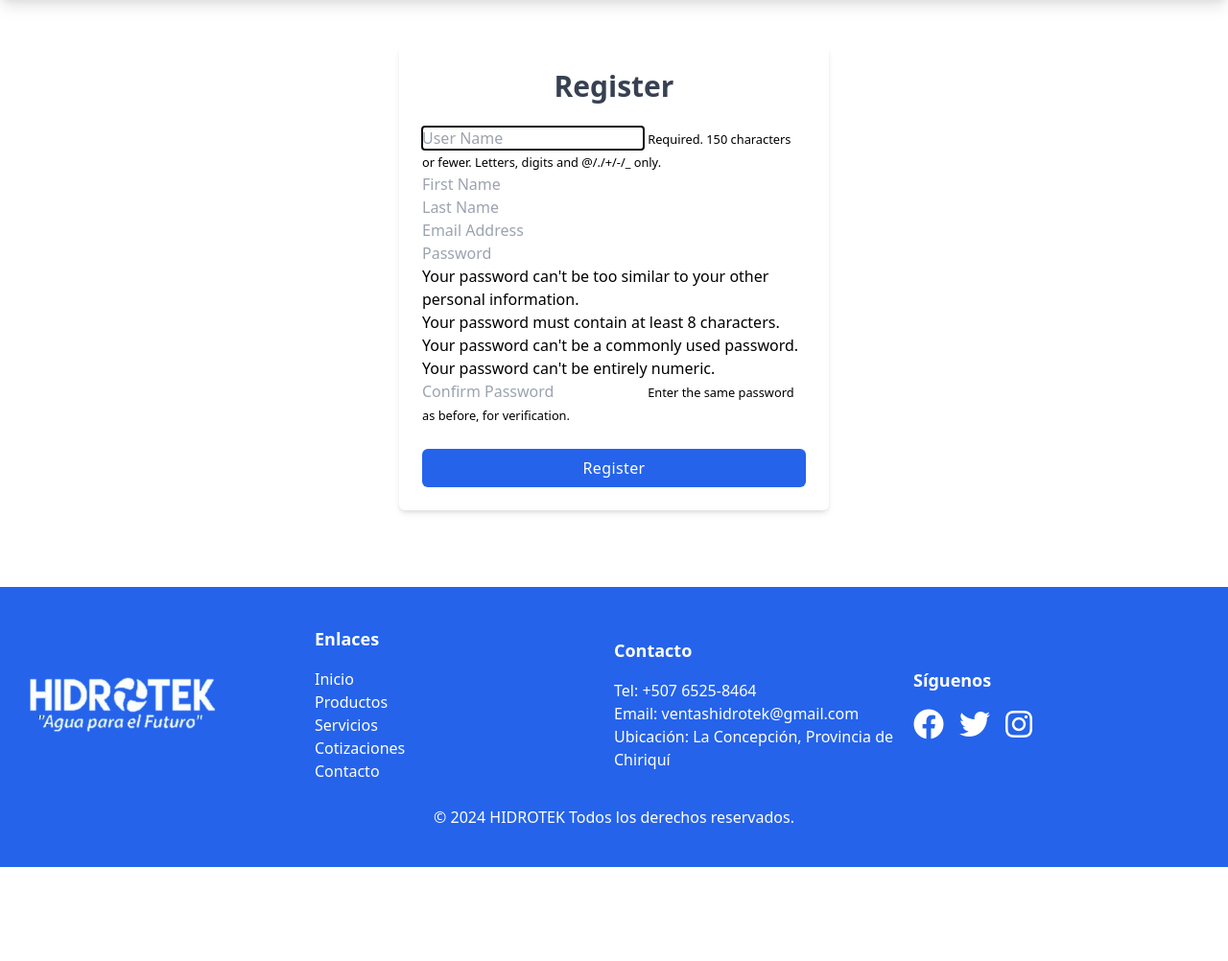
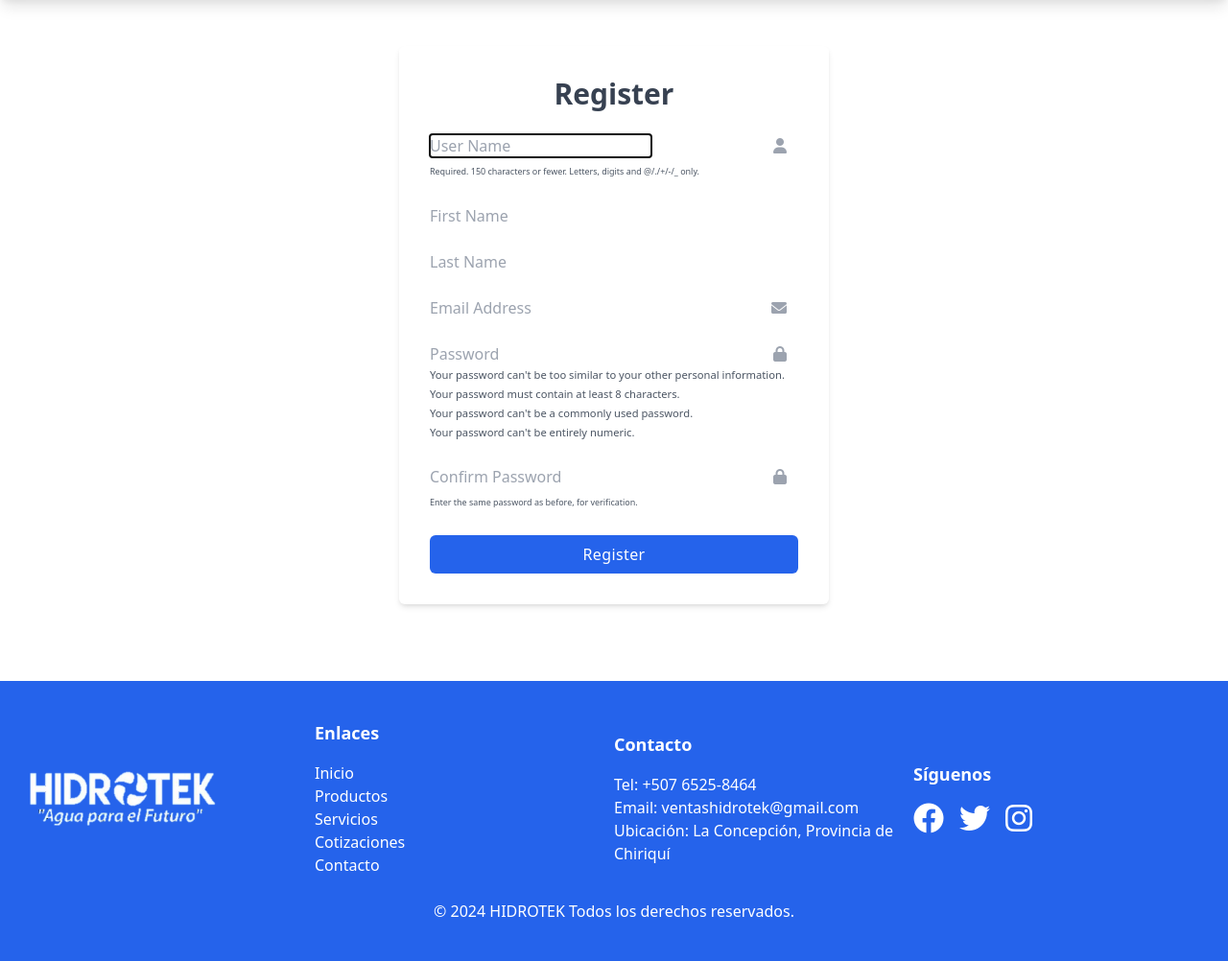
Before and after one commit to DSW3Projects/DSW3Projects, a Django app: page /register/ in a window 1280 px wide. Shown: the part 112-1114 px from the top of the page at 96% size. Before the commit the page ends 1016 px from the top, so only its background shows below. Run offline with Django 5.2, Linux system fonts and the light colour scheme.

Commit message:
Update en register.html
Ahora se ve bonito.

```diff
--- a/Examen Final/Hidrotek/Home/templates/register.html
+++ b/Examen Final/Hidrotek/Home/templates/register.html
@@ -1,22 +1,57 @@
 {% extends 'base.html' %}
 {% load static %}
 
-{% block content%}
-<br><br>
-    <div class="w-full max-w-md p-6 mx-auto bg-white rounded-md shadow-md">
+{% block content %}
+    <div class="container mx-auto mt-12">
+        <div class="w-full max-w-md p-8 mx-auto bg-white rounded-md shadow-md">
             <h1 class="text-3xl font-semibold text-center text-gray-700">Register</h1>
 
             <form class="mt-6" method="POST" action="{% url 'register' %}">
                 {% csrf_token %}
 
-            {{ form.as_p }}
+                <div class="space-y-6">
+                    {{ form.non_field_errors }}
+                    {% for field in form %}
+                        <div class="relative">
+                            {{ field.label_tag }}
+
+                            <div class="relative">
+                                {{ field }}
+                                <span class="absolute inset-y-0 right-0 flex items-center pr-3 pointer-events-none">
+                                    {% if field.name == 'username' %}
+                                        <i class="fas fa-user text-gray-400"></i>
+                                    {% elif field.name == 'email' %}
+                                        <i class="fas fa-envelope text-gray-400"></i>
+                                    {% elif field.name == 'password1' %}
+                                        <i class="fas fa-lock text-gray-400"></i>
+                                    {% elif field.name == 'password2' %}
+                                        <i class="fas fa-lock text-gray-400"></i>
+                                    {% endif %}
+                                </span>
+                            </div>
+
+                            {% if field.help_text %}
+                                <span class="form-text text-gray-600 text-sm">
+                                    <small>{{ field.help_text|safe }}</small>
+                                </span>
+                            {% endif %}
+                            {% if field.errors %}
+                                <ul class="form-text text-red-500 text-sm">
+                                    {% for error in field.errors %}
+                                        <li>{{ error|safe }}</li>
+                                    {% endfor %}
+                                </ul>
+                            {% endif %}
+                        </div>
+                    {% endfor %}
+                </div>
 
                 <div class="mt-6">
-                <button class="w-full px-4 py-2 tracking-wide text-white bg-blue-600 rounded-md hover:bg-blue-700 focus:outline-none focus:bg-blue-700">
+                    <button type="submit" class="w-full px-4 py-2 tracking-wide text-white bg-blue-600 rounded-md hover:bg-blue-700 focus:outline-none focus:bg-blue-700 transition ease-in-out duration-150">
                         Register
                     </button>
                 </div>
             </form>
         </div>
-
-    {% endblock%}
+    </div>
+{% endblock %}
```
Lines whose indentation alone changed are shown as unchanged.
